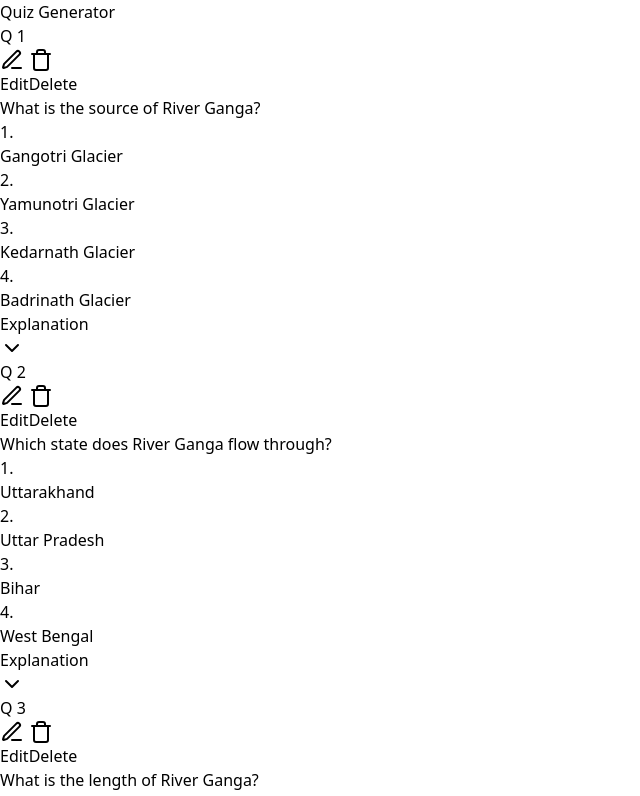
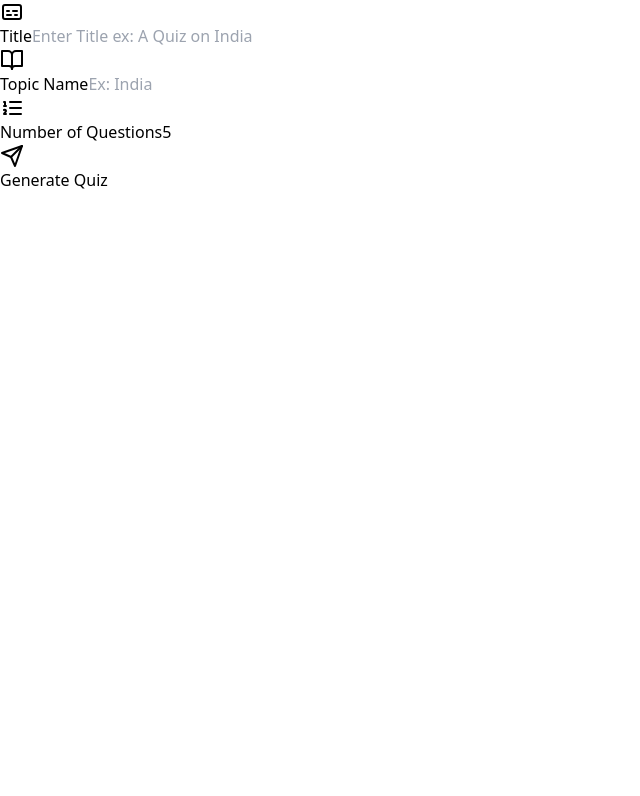
Before and after one commit to Kushal1306/Quiz-AI-Application, a React (Vite) app in the folder frontend/: page /create in a window 1280 px wide. Shown: the top 796 px of the page, without its empty margins (0-640 px from the left). Built offline with nearby package versions, Linux system fonts and the light colour scheme.

Commit message:
adding copy to clipboard

```diff
--- a/frontend/src/pages/Create.jsx
+++ b/frontend/src/pages/Create.jsx
@@ -1,138 +1,21 @@
 import React, { useState } from "react";
-import { Edit3, Save, X, ChevronDown, ChevronUp, BookOpen, ListOrdered, Send, Captions, Trash, PlusCircle } from 'lucide-react';
+import { Edit3, Save, X, ChevronDown, ChevronUp, BookOpen, ListOrdered, Send, Captions, Trash, PlusCircle,Clipboard } from 'lucide-react';
 import axios from 'axios';
 
 function Create() {
     const [title, setTitle] = useState("");
     const [topic, setTopicName] = useState("");
     const [noofQuestions, setNoofQuestions] = useState(5);
-    const [buttonGenerate, setButtonGenerate] = useState(false);
+    const [buttonGenerate, setButtonGenerate] = useState(true);
     const [loading, setLoading] = useState(false);
     const [quizId, setQuizId] = useState("");
-    const [questions, setQuestions] = useState([
-        {
-            "_id": "66866d61074768a1525b8b35",
-            "quizId": "66866d44074768a1525b8b33",
-            "questionText": "What is the source of River Ganga?",
-            "options": [
-                "Gangotri Glacier",
-                "Yamunotri Glacier",
-                "Kedarnath Glacier",
-                "Badrinath Glacier"
-            ],
-            "correctAnswerIndex": 0,
-            "explanation": "Gangotri Glacier is the source of River Ganga.",
-            "order": 1,
-            "__v": 0,
-            "createdAt": "2024-07-04T09:37:37.809Z",
-            "updatedAt": "2024-07-04T09:37:37.809Z"
-        },
-        {
-            "_id": "66866d61074768a1525b8b36",
-            "quizId": "66866d44074768a1525b8b33",
-            "questionText": "Which state does River Ganga flow through?",
-            "options": [
-                "Uttarakhand",
-                "Uttar Pradesh",
-                "Bihar",
-                "West Bengal"
-            ],
-            "correctAnswerIndex": 3,
-            "explanation": "River Ganga flows through Uttarakhand, Uttar Pradesh, Bihar, and West Bengal.",
-            "order": 2,
-            "__v": 0,
-            "createdAt": "2024-07-04T09:37:37.810Z",
-            "updatedAt": "2024-07-04T09:37:37.810Z"
-        },
-        {
-            "_id": "66866d61074768a1525b8b37",
-            "quizId": "66866d44074768a1525b8b33",
-            "questionText": "What is the length of River Ganga?",
-            "options": [
-                "2,525 km",
-                "2,414 km",
-                "2,312 km",
-                "2,200 km"
-            ],
-            "correctAnswerIndex": 0,
-            "explanation": "River Ganga is 2,525 km long.",
-            "order": 3,
-            "__v": 0,
-            "createdAt": "2024-07-04T09:37:37.812Z",
-            "updatedAt": "2024-07-04T09:37:37.812Z"
-        },
-        {
-            "_id": "66866d61074768a1525b8b38",
-            "quizId": "66866d44074768a1525b8b33",
-            "questionText": "Which city is considered the holiest along River Ganga?",
-            "options": [
-                "Varanasi",
-                "Haridwar",
-                "Allahabad",
-                "Rishikesh"
-            ],
-            "correctAnswerIndex": 0,
-            "explanation": "Varanasi is considered the holiest city along River Ganga.",
-            "order": 4,
-            "__v": 0,
-            "createdAt": "2024-07-04T09:37:37.812Z",
-            "updatedAt": "2024-07-04T09:37:37.812Z"
-        },
-        {
-            "_id": "66866d61074768a1525b8b39",
-            "quizId": "66866d44074768a1525b8b33",
-            "questionText": "Which river is considered the main tributary of River Ganga?",
-            "options": [
-                "Yamuna",
-                "Kosi",
-                "Gomti",
-                "Ghaghara"
-            ],
-            "correctAnswerIndex": 0,
-            "explanation": "Yamuna is considered the main tributary of River Ganga.",
-            "order": 5,
-            "__v": 0,
-            "createdAt": "2024-07-04T09:37:37.813Z",
-            "updatedAt": "2024-07-04T09:37:37.813Z"
-        },
-        {
-            "_id": "66866d61074768a1525b8b3a",
-            "quizId": "66866d44074768a1525b8b33",
-            "questionText": "Which state has the largest share of River Ganga's basin area?",
-            "options": [
-                "Uttar Pradesh",
-                "Bihar",
-                "West Bengal",
-                "Uttarakhand"
-            ],
-            "correctAnswerIndex": 0,
-            "explanation": "Uttar Pradesh has the largest share of River Ganga's basin area.",
-            "order": 6,
-            "__v": 0,
-            "createdAt": "2024-07-04T09:37:37.813Z",
-            "updatedAt": "2024-07-04T09:37:37.813Z"
-        },
-        {
-            "_id": "66866d61074768a1525b8b3b",
-            "quizId": "66866d44074768a1525b8b33",
-            "questionText": "Which river is considered the main tributary of River Ganga?",
-            "options": [
-                "Yamuna",
-                "Kosi",
-                "Gomti",
-                "Ghaghara"
-            ],
-            "correctAnswerIndex": 0,
-            "explanation": "Yamuna is considered the main tributary of River Ganga.",
-            "order": 7,
-            "__v": 0,
-            "createdAt": "2024-07-04T09:37:37.814Z",
-            "updatedAt": "2024-07-04T09:37:37.814Z"
-        }
-    ]);
+    const [questions, setQuestions] = useState([]);
     const [editingQuestionId, setEditingQuestionId] = useState(null);
     const [editedQuestion, setEditedQuestion] = useState({});
     const [expandedQuestionId, setExpandedQuestionId] = useState(null);
+    const [quizLink,setQuizLink]=useState("");
+    const [copySuccess,setCopySuccess]=useState("");
+
 
     const handleSubmit = async (e) => {
         e.preventDefault();
@@ -140,7 +23,7 @@ function Create() {
         setButtonGenerate(false);
         const token = localStorage.getItem("token");
         try {
-            const response = await axios.post("http://localhost:3000/quiz/create-quiz", {
+            const response = await axios.post("https://quiz-ai-backend.vercel.app/quiz/create-quiz", {
                 title,
                 topic
             }, {
@@ -152,7 +35,7 @@ function Create() {
             const newQuizId = response.data.quizId;
             setQuizId(newQuizId);
 
-            const generateQuestions = await axios.post("http://localhost:3000/question/generate", {
+            const generateQuestions = await axios.post("https://quiz-ai-backend.vercel.app/question/generate", {
                 quizId: newQuizId,
                 topic,
                 noofQuestions
@@ -163,6 +46,8 @@ function Create() {
                 }
             });
             setQuestions(generateQuestions.data);
+            const myLink=`https://quiz-ai-app.vercel.app/play?quizId=${newQuizId}`
+            setQuizLink(myLink);
         } catch (error) {
             console.error(error);
         } finally {
@@ -252,12 +137,21 @@ function Create() {
         }
     };
 
+    const handleCopyToClipboard = async () => {
+        try {
+            await navigator.clipboard.writeText(quizLink);
+            setCopySuccess("Copied!");
+            setTimeout(() => setCopySuccess(""), 2000); // Clear the message after 2 seconds
+        } catch (error) {
+            console.error("Failed to copy: ", error);
+            setCopySuccess("Failed to copy!");
+            setTimeout(() => setCopySuccess(""), 2000); // Clear the message after 2 seconds
+        }
+    };
+
     return (
         <div className="p-4 bg-white min-h-screen">
             <div className="max-w-3xl mx-auto">
-                <h2 className="text-3xl font-bold mb-6 text-black">
-                    Quiz Generator
-                </h2>
 
                 {buttonGenerate && (
                     <div className="bg-white border border-gray-200 rounded-lg shadow-sm mb-6">
@@ -327,6 +221,23 @@ function Create() {
                 )}
                 {questions.length > 0 && (
                     <div className="space-y-4">
+                        {quizLink && (
+    <div className="bg-white border border-gray-200 rounded-lg shadow-sm p-4 flex items-center justify-between">
+        <span className="text-sm font-medium text-black truncate flex-grow mr-4">{title}</span>
+        <button
+            onClick={handleCopyToClipboard}
+            className="flex items-center px-3 py-1 text-sm bg-blue-600 text-white rounded-md hover:bg-blue-700 transition duration-300"
+        >
+            <Clipboard className="w-4 h-4 mr-1" />
+            Copy Link
+        </button>
+    </div>
+)}
+{copySuccess && (
+    <div className={`mt-2 p-2 text-sm rounded-md ${copySuccess === "Copied!" ? "bg-green-100 text-green-800" : "bg-red-100 text-red-800"}`}>
+        {copySuccess}
+    </div>
+)}
                         {questions.map((question, index) => (
                             <div key={question._id} className="bg-white border border-gray-200 rounded-lg shadow-sm">
                                 <div className="bg-gray-50 px-4 py-2 border-b border-gray-200 flex justify-between items-center">
@@ -569,4 +480,124 @@ export default Create;
         }
     };
 
+    {
+            "_id": "66866d61074768a1525b8b35",
+            "quizId": "66866d44074768a1525b8b33",
+            "questionText": "What is the source of River Ganga?",
+            "options": [
+                "Gangotri Glacier",
+                "Yamunotri Glacier",
+                "Kedarnath Glacier",
+                "Badrinath Glacier"
+            ],
+            "correctAnswerIndex": 0,
+            "explanation": "Gangotri Glacier is the source of River Ganga.",
+            "order": 1,
+            "__v": 0,
+            "createdAt": "2024-07-04T09:37:37.809Z",
+            "updatedAt": "2024-07-04T09:37:37.809Z"
+        },
+        {
+            "_id": "66866d61074768a1525b8b36",
+            "quizId": "66866d44074768a1525b8b33",
+            "questionText": "Which state does River Ganga flow through?",
+            "options": [
+                "Uttarakhand",
+                "Uttar Pradesh",
+                "Bihar",
+                "West Bengal"
+            ],
+            "correctAnswerIndex": 3,
+            "explanation": "River Ganga flows through Uttarakhand, Uttar Pradesh, Bihar, and West Bengal.",
+            "order": 2,
+            "__v": 0,
+            "createdAt": "2024-07-04T09:37:37.810Z",
+            "updatedAt": "2024-07-04T09:37:37.810Z"
+        },
+        {
+            "_id": "66866d61074768a1525b8b37",
+            "quizId": "66866d44074768a1525b8b33",
+            "questionText": "What is the length of River Ganga?",
+            "options": [
+                "2,525 km",
+                "2,414 km",
+                "2,312 km",
+                "2,200 km"
+            ],
+            "correctAnswerIndex": 0,
+            "explanation": "River Ganga is 2,525 km long.",
+            "order": 3,
+            "__v": 0,
+            "createdAt": "2024-07-04T09:37:37.812Z",
+            "updatedAt": "2024-07-04T09:37:37.812Z"
+        },
+        {
+            "_id": "66866d61074768a1525b8b38",
+            "quizId": "66866d44074768a1525b8b33",
+            "questionText": "Which city is considered the holiest along River Ganga?",
+            "options": [
+                "Varanasi",
+                "Haridwar",
+                "Allahabad",
+                "Rishikesh"
+            ],
+            "correctAnswerIndex": 0,
+            "explanation": "Varanasi is considered the holiest city along River Ganga.",
+            "order": 4,
+            "__v": 0,
+            "createdAt": "2024-07-04T09:37:37.812Z",
+            "updatedAt": "2024-07-04T09:37:37.812Z"
+        },
+        {
+            "_id": "66866d61074768a1525b8b39",
+            "quizId": "66866d44074768a1525b8b33",
+            "questionText": "Which river is considered the main tributary of River Ganga?",
+            "options": [
+                "Yamuna",
+                "Kosi",
+                "Gomti",
+                "Ghaghara"
+            ],
+            "correctAnswerIndex": 0,
+            "explanation": "Yamuna is considered the main tributary of River Ganga.",
+            "order": 5,
+            "__v": 0,
+            "createdAt": "2024-07-04T09:37:37.813Z",
+            "updatedAt": "2024-07-04T09:37:37.813Z"
+        },
+        {
+            "_id": "66866d61074768a1525b8b3a",
+            "quizId": "66866d44074768a1525b8b33",
+            "questionText": "Which state has the largest share of River Ganga's basin area?",
+            "options": [
+                "Uttar Pradesh",
+                "Bihar",
+                "West Bengal",
+                "Uttarakhand"
+            ],
+            "correctAnswerIndex": 0,
+            "explanation": "Uttar Pradesh has the largest share of River Ganga's basin area.",
+            "order": 6,
+            "__v": 0,
+            "createdAt": "2024-07-04T09:37:37.813Z",
+            "updatedAt": "2024-07-04T09:37:37.813Z"
+        },
+        {
+            "_id": "66866d61074768a1525b8b3b",
+            "quizId": "66866d44074768a1525b8b33",
+            "questionText": "Which river is considered the main tributary of River Ganga?",
+            "options": [
+                "Yamuna",
+                "Kosi",
+                "Gomti",
+                "Ghaghara"
+            ],
+            "correctAnswerIndex": 0,
+            "explanation": "Yamuna is considered the main tributary of River Ganga.",
+            "order": 7,
+            "__v": 0,
+            "createdAt": "2024-07-04T09:37:37.814Z",
+            "updatedAt": "2024-07-04T09:37:37.814Z"
+        }
+
     */
```
